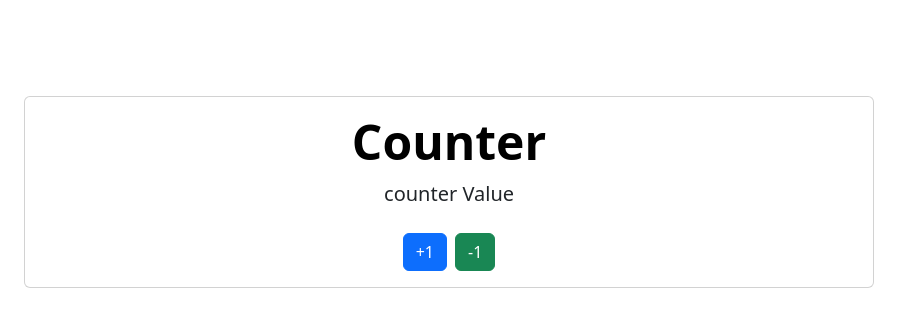
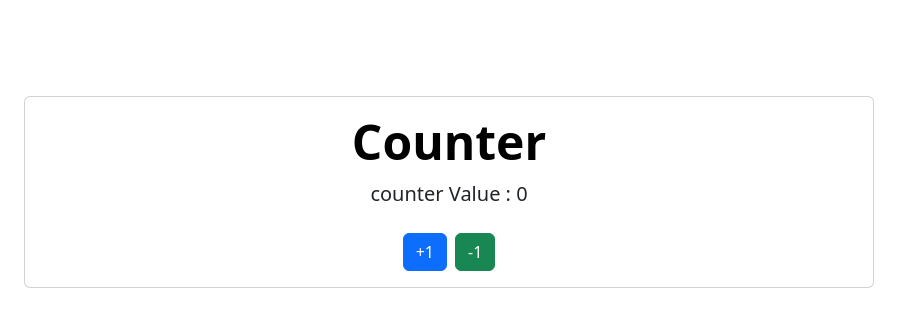
Before and after one commit to CoderSid063/Counter-React-Redux-Project, a React (Vite) app: page / in a window 1280 px wide. Shown: the top 326 px of the page, without its empty margins (0-913 px from the left). Built offline with nearby package versions, Linux system fonts and the light colour scheme.

Commit message:
update Counter Project

```diff
--- a/src/components/Controls.jsx
+++ b/src/components/Controls.jsx
@@ -1,8 +1,19 @@
+import { useDispatch } from "react-redux";
+
 const Controls = () => {
+const dispatch = useDispatch()
+
+const handleIncrement= ()=> {
+  dispatch({type : "INCREMENT"})
+}
+
+const handleDecremet = ()=> {
+  dispatch({type : "DECREMENT"})
+}
   return (
     <div className="d-grid gap-2 d-sm-flex justify-content-sm-center">
-      <button type="button" class="btn btn-primary">+1</button>
-      <button type="button" class="btn btn-success">-1</button>
+      <button type="button" className="btn btn-primary" onClick={handleIncrement}>+1</button>
+      <button type="button" className="btn btn-success" onClick={handleDecremet}>-1</button>
     </div>
   );
 };
--- a/src/components/DisplayCounter.jsx
+++ b/src/components/DisplayCounter.jsx
@@ -1,4 +1,7 @@
+import { useSelector } from "react-redux";
+
 const DisplayCounter = () => {
-  return <p className="lead mb-4">counter Value</p>;
+  const counter = useSelector((store) =>  store.counter);
+  return <p className="lead mb-4">counter Value : {counter}</p>;
 };
 export default DisplayCounter;
--- a/src/main.jsx
+++ b/src/main.jsx
@@ -1,10 +1,13 @@
-import React from 'react'
-import ReactDOM from 'react-dom/client'
-import App from './App.jsx'
+import React from "react";
+import ReactDOM from "react-dom/client";
+import App from "./App.jsx";
+import { Provider } from "react-redux";
+import counterStore from "./store/index.js";
 
-
-ReactDOM.createRoot(document.getElementById('root')).render(
+ReactDOM.createRoot(document.getElementById("root")).render(
   <React.StrictMode>
-    <App />
-  </React.StrictMode>,
-)
+    <Provider store = {counterStore}>
+      <App />
+    </Provider>
+  </React.StrictMode>
+);
--- /dev/null
+++ b/src/store/index.js
@@ -0,0 +1,16 @@
+import { createStore } from "redux";
+
+const INITIAL_VALUE = { counter: 0 };
+
+const counterReducer = (store = INITIAL_VALUE, action) => {
+  if (action.type === "INCREMENT") {
+    return { counter: store.counter + 1 };
+  } else if (action.type === "DECREMENT") {
+    return { counter: store.counter - 1 };
+  }
+  return store;
+};
+
+const counterStore = createStore(counterReducer);
+
+export default counterStore;
```
